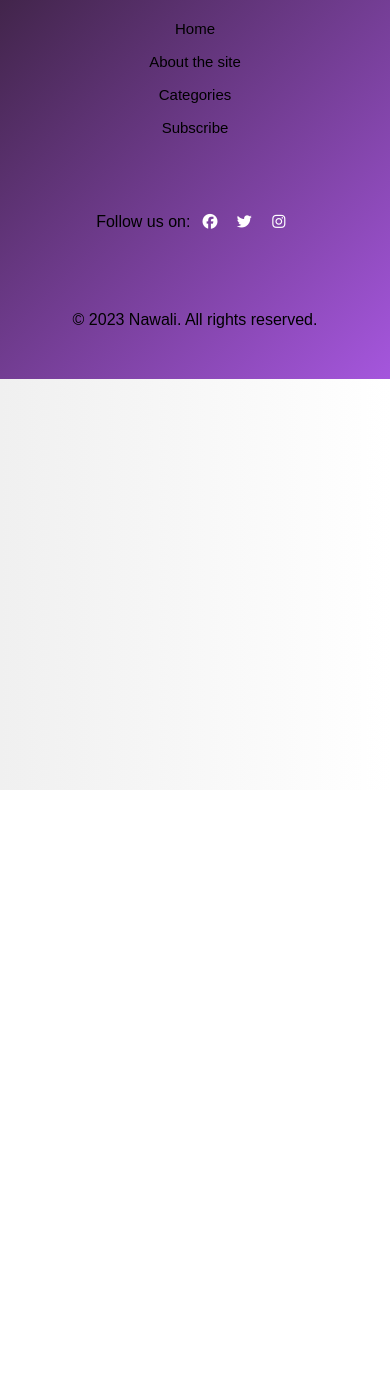
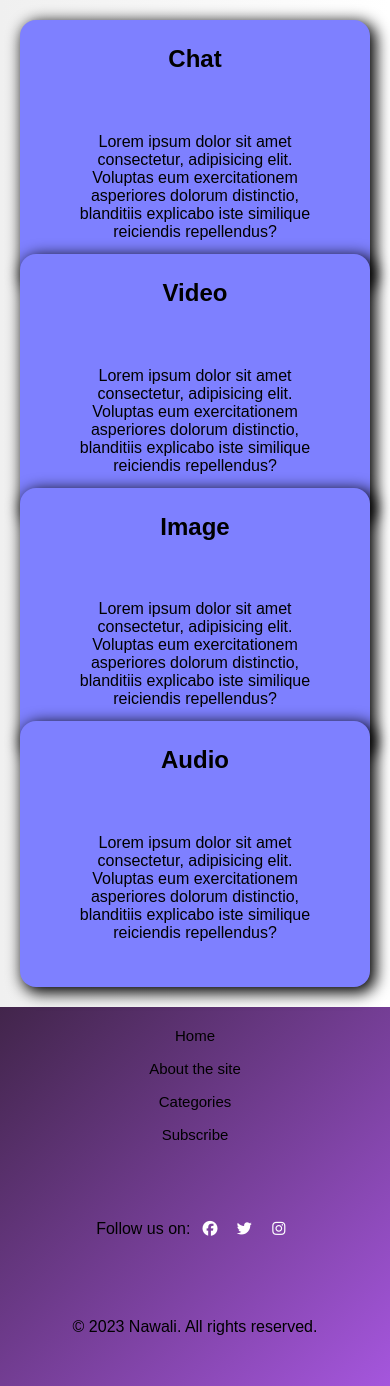
Before and after one commit to Nawali-nassim/AI-platforms, a PHP site: page /category.html in a window 390 px wide. Shown: the part 54-1440 px from the top of the page. Before the commit the page ends 844 px from the top, so only its background shows below. Run offline with PHP 8.4, Linux system fonts and the light colour scheme; some libraries are stand-ins or nearby versions.

Commit message:
nineth update on 3/9/2025

```diff
--- a/category.html
+++ b/category.html
@@ -6,6 +6,31 @@
     <title>Nawali</title>
     <script src="https://kit.fontawesome.com/3aca1396eb.js" crossorigin="anonymous"></script>
     <script src="mainJS.js"></script>
+    <script>
+        function hideAllPanels() {
+            document.getElementById("chatp").style.display = "none";
+            document.getElementById("videop").style.display = "none";
+            document.getElementById("imagep").style.display = "none";
+            document.getElementById("audiop").style.display = "none";
+        }
+
+        function showChat() {
+            hideAllPanels();
+            document.getElementById("chatp").style.display = "block";
+        }
+        function showVideo() {
+            hideAllPanels();
+            document.getElementById("videop").style.display = "block";
+        }
+        function showImage() {
+            hideAllPanels();
+            document.getElementById("imagep").style.display = "block";
+        }
+        function showAudio() {
+            hideAllPanels();
+            document.getElementById("audiop").style.display = "block";
+        }
+    </script>
     <link rel="stylesheet" href="index.css">
 </head>
 <body>
@@ -19,7 +44,6 @@
                 <i class="fas fa-bars"></i>
             </button>
             <ul>
-
                 <li><a href="index.html">Home</a></li>
                 <li><a href="about.html">About the site</a></li>
                 <li><a href="category.html">Categories</a></li>
@@ -29,7 +53,28 @@
             </ul>
         </nav>
     </header>
-
+    <div class="cards">
+        <div class="card" onclick="showChat()"><h2>Chat</h2>
+            <p>Lorem ipsum dolor sit amet consectetur, adipisicing elit. Voluptas eum exercitationem asperiores dolorum distinctio, blanditiis explicabo iste similique reiciendis repellendus?</p></div>
+        <div class="card"  onclick="showVideo()"><h2>Video</h2>
+            <p>Lorem ipsum dolor sit amet consectetur, adipisicing elit. Voluptas eum exercitationem asperiores dolorum distinctio, blanditiis explicabo iste similique reiciendis repellendus?</p></div>
+        <div class="card" onclick="showImage()"><h2>Image</h2>
+            <p>Lorem ipsum dolor sit amet consectetur, adipisicing elit. Voluptas eum exercitationem asperiores dolorum distinctio, blanditiis explicabo iste similique reiciendis repellendus?</p></div>
+        <div class="card" onclick="showAudio()"><h2>Audio</h2>
+            <p>Lorem ipsum dolor sit amet consectetur, adipisicing elit. Voluptas eum exercitationem asperiores dolorum distinctio, blanditiis explicabo iste similique reiciendis repellendus?</p></div>
+    </div>
+    <div id="chatp">
+        <p>chattttttttt</p>
+    </div>
+    <div id="videop">
+            <p>videooooooooooooo</p>
+    </div>
+    <div id="imagep">
+        <p>imageeeeeeeeeeeee</p>
+    </div>
+    <div id="audiop">
+        <p>audioooooooooooooooooooddddd</p>
+    </div>
     <footer>
         <nav >
             <ul id="footer-nav">
--- a/index.css
+++ b/index.css
@@ -290,8 +290,53 @@ footer{
     color: #42254b;
     font-weight: bold;
 }
-
+.card{
+    background-color: #7e80ff;
+    border-radius: 1em;
+    box-shadow: 4px 4px 15px 2px ;
+    transition: 0.3s;/* Smooth transition for hover effect */
+    padding: 10px;
+    text-align: center;
+}
+.card:not(:first-child) {
+    margin-left:-2rem ;
+}
+.cards{
+    display: flex;
+    margin: 20px;
+}
+.card:hover,
+.card:not(:last-child):focus-within{
+    transform: translateY(-1rem); /* Move the card up on hover */
+}
+.card:not(:last-child):hover ~ .card ,.card:not(:last-child):focus-within ~ .card
+ { /* Selects all subsequent sibling cards which has the class card
+                if we use + instead of ~ it will chose only the next card */
+    transform: translateX(3rem); /* Move the subsequent cards to the right */
+    background-color: wheat;
+}
+#chatp, #videop, #imagep, #audiop{
+    display: none;
+}
+.hide{
+    display: none;
+}
 @media (max-width: 780px) {
+    .cards{
+        flex-direction: column;
+        align-items: center;
+    }
+    .card{
+        padding: 5px;
+    }
+    .card:not(:first-child) {
+        margin-top:-2em ;
+        margin-left: 0;
+    }
+    .card:not(:last-child):hover ~ .card {
+        transform: translateY(1rem);
+        background-color: wheat;
+    }
     header ul {
         flex-direction: column;
         position: absolute;
@@ -299,20 +344,16 @@ footer{
         right: 0;
         background: #79489c;
         width: 180px;
-        display: none;
+        display: none !important;
         box-shadow: 0 2px 8px rgba(0,0,0,0.2);
         border-radius: 20px;
         padding: 20px;
     }
-    footer nav{
-        color: black;
+    header ul.active {
+        display: flex !important;
     }
-    ul .active {
-        display: flex;
-    }
-
     .menu-toggle {
-        display: block;
+        display: block !important;
     }
     .why {
         flex-direction: column;
--- a/index.html
+++ b/index.html
@@ -15,7 +15,7 @@
             <span>Nawali</span>
         </div>
         <nav>
-            <button class="menu-toggle" aria-label="Toggle menu" >
+            <button class="menu-toggle" aria-label="Toggle menu">
                 <i class="fas fa-bars"></i>
             </button>
             <ul>
--- a/mainJS.js
+++ b/mainJS.js
@@ -10,8 +10,10 @@ document.addEventListener('DOMContentLoaded', function() {
         });
     });
     const menuToggle = document.querySelector('.menu-toggle');
-        const menu = document.querySelector('nav ul');
+    const menu = document.querySelector('nav ul');
+    if (menuToggle && menu) {
         menuToggle.addEventListener('click', () => {
             menu.classList.toggle('active');
         });
+    }
 });
```
